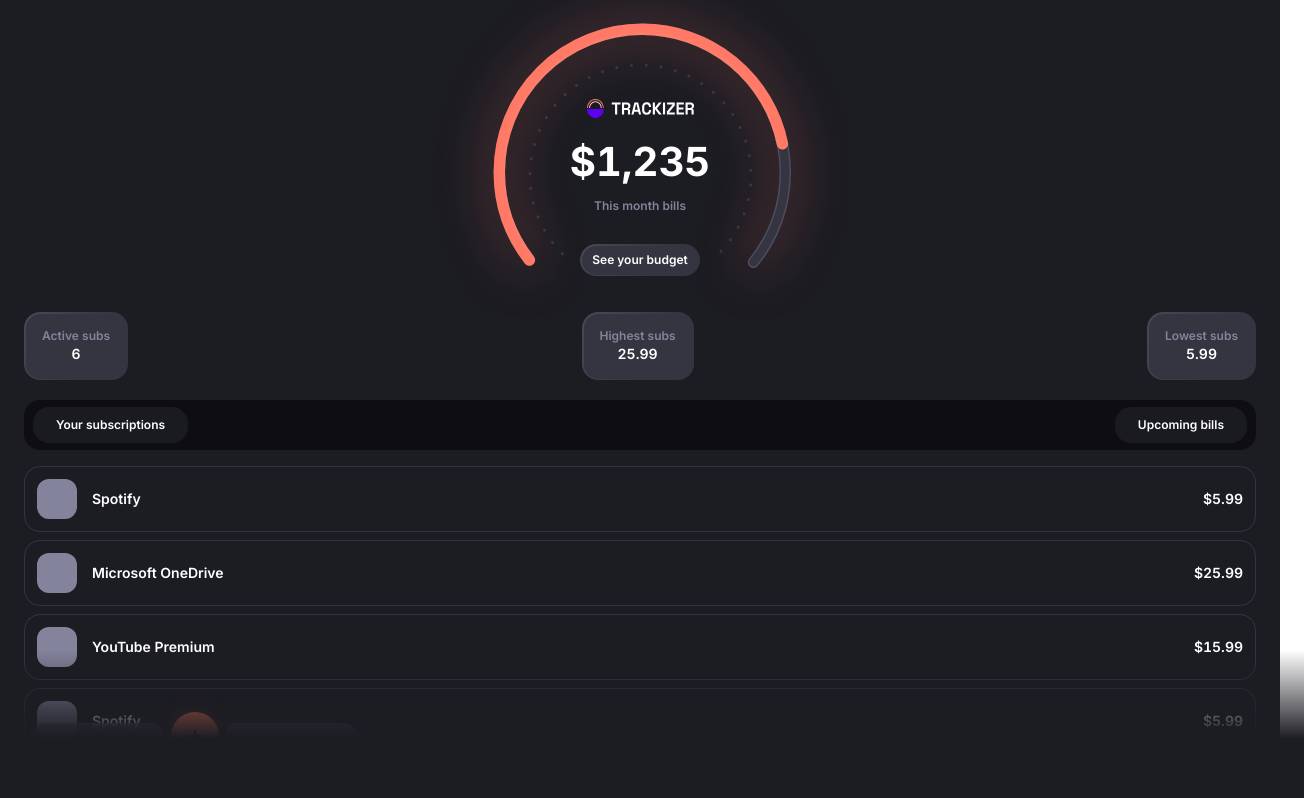
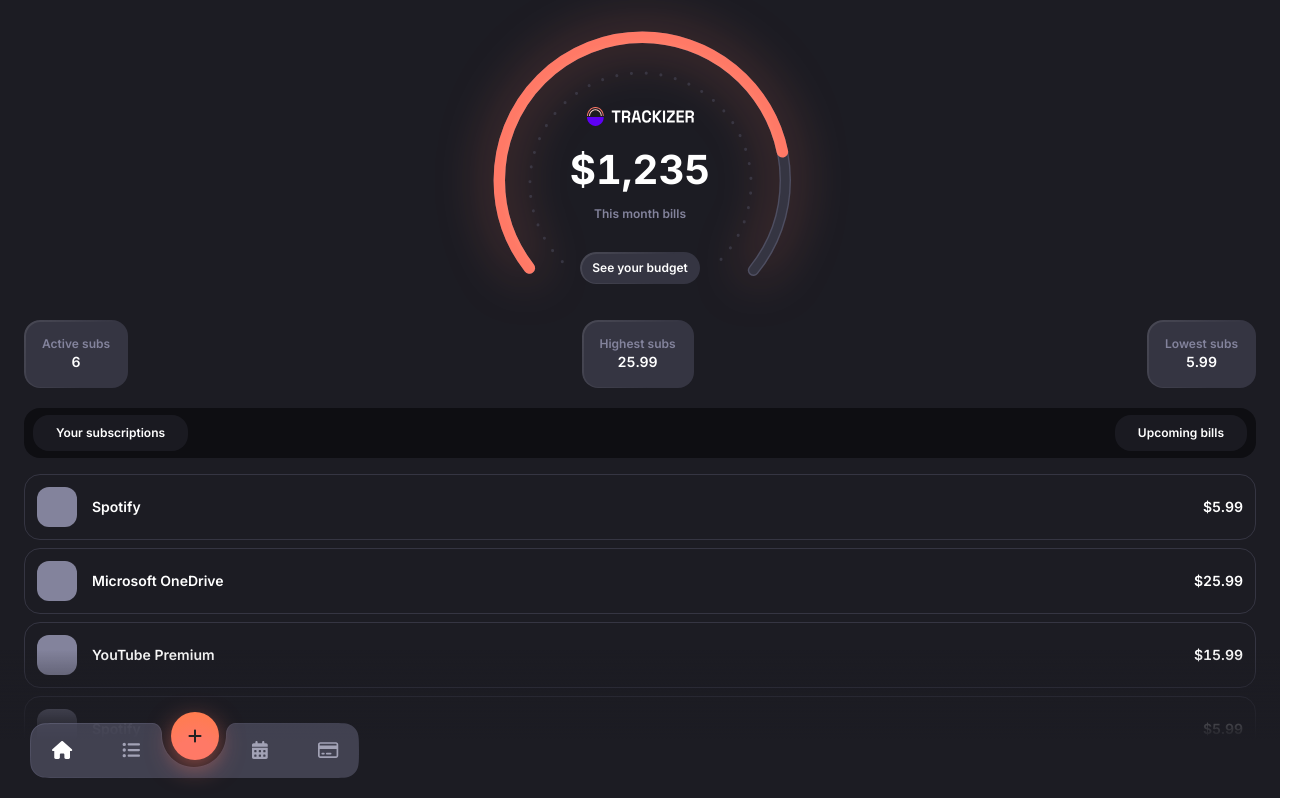
Before and after one commit to Dan-Viduykov/trackizer, a React (Create React App) app: page / in a window 1280 px wide. Shown: the top 798 px of the page, 1304 px wide, since content can reach past the window. Built offline with nearby package versions, Linux system fonts and the light colour scheme.

Commit message:
lvl up bottom bar

```diff
--- a/src/components/BottomBar/BottomBar.scss
+++ b/src/components/BottomBar/BottomBar.scss
@@ -2,10 +2,11 @@
 
 .bottom-bar {
     padding-top: 11px;
-    position: absolute;
+    position: fixed;
     left: 30px;
     bottom: 22px;
     text-align: center;
+    z-index: 2;
 
     &__add-sub {
         width: 48px;
@@ -36,15 +37,20 @@
         }
     }
 
+    &__buttons-group {}
+
+    &__buttons-link {
+        &:nth-child(1),
+        &:nth-child(3) {
+            margin-right: 50px;
+        }
+    }
+
     &__label {
         font-size: 18px;
         background-color: transparent;
         border: none;
         color: $gray30;
-
-        &:nth-child(2) {
-            margin-right: 90px;
-        }
     }
 
     input[type="radio"]:checked ~ * {
--- a/src/components/BottomBar/BottomBar.tsx
+++ b/src/components/BottomBar/BottomBar.tsx
@@ -23,30 +23,34 @@ const BottomBar: FC<BottomBarProps> = (props) => {
             <img src={bg} alt="" />
             <button className="bottom-bar__add-sub"><FontAwesomeIcon icon={faPlus}/></button>
             <nav className="bottom-bar__buttons">
-                <NavLink to='/'>
+                <div className="bottom-bar__buttons-group">
+                    <NavLink to='/' className="bottom-bar__buttons-link">
                         <label htmlFor="home" className="bottom-bar__label">
                                 <input id="home" type="radio" name="nav" defaultChecked={home} />
                                 <FontAwesomeIcon icon={faHouse} />
                         </label>
                     </NavLink>
-                <NavLink to='/budgets'>
+                    <NavLink to='/budgets' className="bottom-bar__buttons-link">
                         <label htmlFor="listApp" className="bottom-bar__label">
                                 <input id="listApp" type="radio" name="nav" defaultChecked={budgets} />
                                 <FontAwesomeIcon icon={faListUl} />
                         </label>
                     </NavLink>
-                <NavLink to='/calendar'>
+                </div>
+                <div className="bottom-bar__buttons-group">
+                    <NavLink to='/calendar'  className="bottom-bar__buttons-link">
                         <label htmlFor="calendar" className="bottom-bar__label">
                                 <input id="calendar" type="radio" name="nav" defaultChecked={calendar} />
                                 <FontAwesomeIcon icon={faCalendarDays} />
                         </label>
                     </NavLink>
-                <NavLink to='/creditCards'>
+                    <NavLink to='/creditCards' className="bottom-bar__buttons-link">
                         <label htmlFor="credit" className="bottom-bar__label">
                                 <input id="credit" type="radio" name="nav" defaultChecked={creditCards} />
                                 <FontAwesomeIcon icon={faCreditCardAlt} />
                         </label>
                     </NavLink>
+                </div>
             </nav>
         </footer>
     )
--- a/src/pages/HomeScreen/HomeScreen.tsx
+++ b/src/pages/HomeScreen/HomeScreen.tsx
@@ -1,14 +1,15 @@
 import React, { FC } from "react";
-import BottomBar from "../../components/BottomBar";
 import './HomeScreen.scss'
 import logo from '../../assets/svg/logo.svg'
 import Indicator from "./Indicator/Indicator";
 import Statistics from "./Statistics";
 import SubsList from "../../components/SubsList";
+import BottomBar from "../../components/BottomBar";
 
 const HomeScreen: FC = () => {
     return (
-        <div className="home wrap shadow-screen">
+        <main className="home shadow-screen">
+            <div className="wrap">
                 <div className="home__counter">
                     <div className="home__total">
                         <div className="home__indicator">
@@ -29,8 +30,9 @@ const HomeScreen: FC = () => {
                         <SubsList />
                     </div>
                 </div>
-            <BottomBar home />
+                <BottomBar home/>
             </div>
+        </main>
     )
 }
 
--- a/src/sass/style.scss
+++ b/src/sass/style.scss
@@ -38,10 +38,16 @@
 .shadow-screen {
     &::after {
         content: '';
-        position: absolute;
+        position: fixed;
+        bottom: 0;
         width: 100%;
         height: 150px;
-        bottom: 0;
         background: linear-gradient(180deg, rgba(28, 28, 35, 0) 0%, #1C1C23 59.21%);
     }
 }
+
+.wrap {
+    padding: 32px 24px 16px;
+    background-color: $gray80;
+    overflow: hidden;
+}
```
Lines whose indentation alone changed are shown as unchanged.
